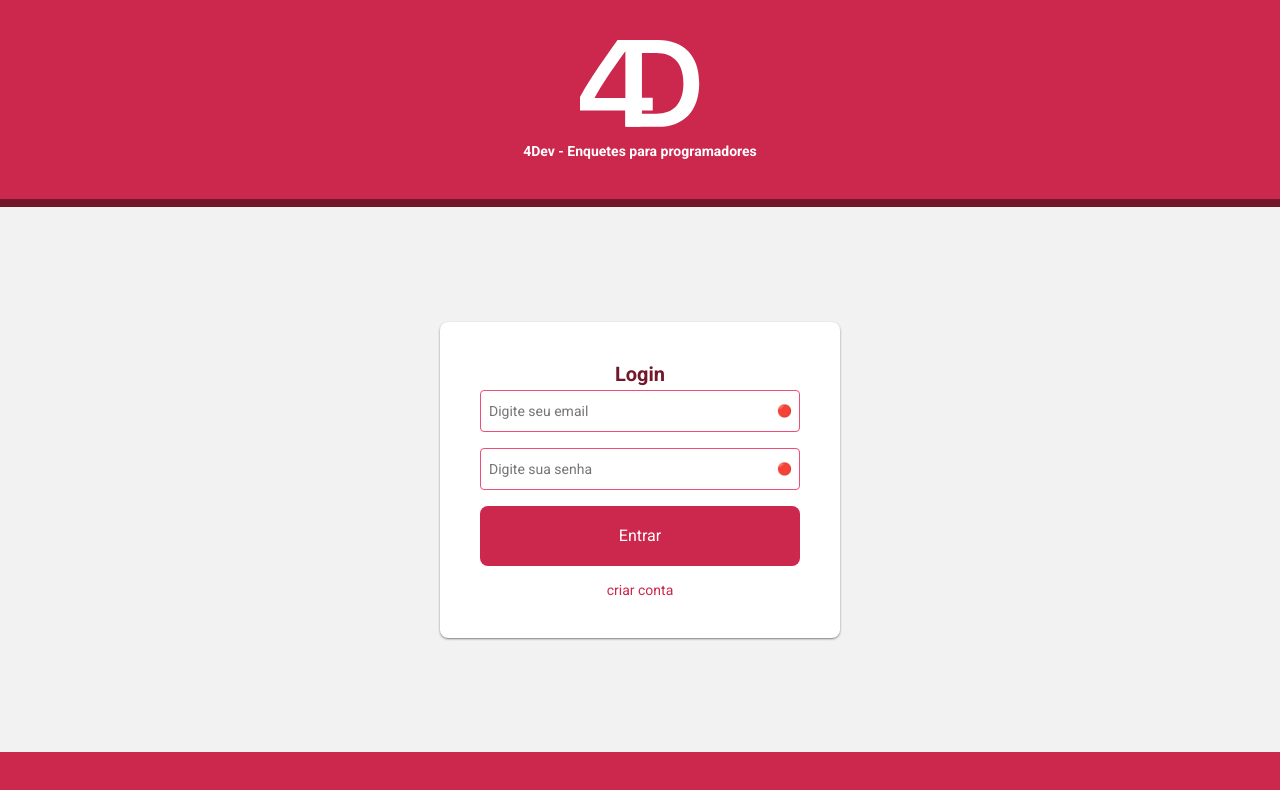
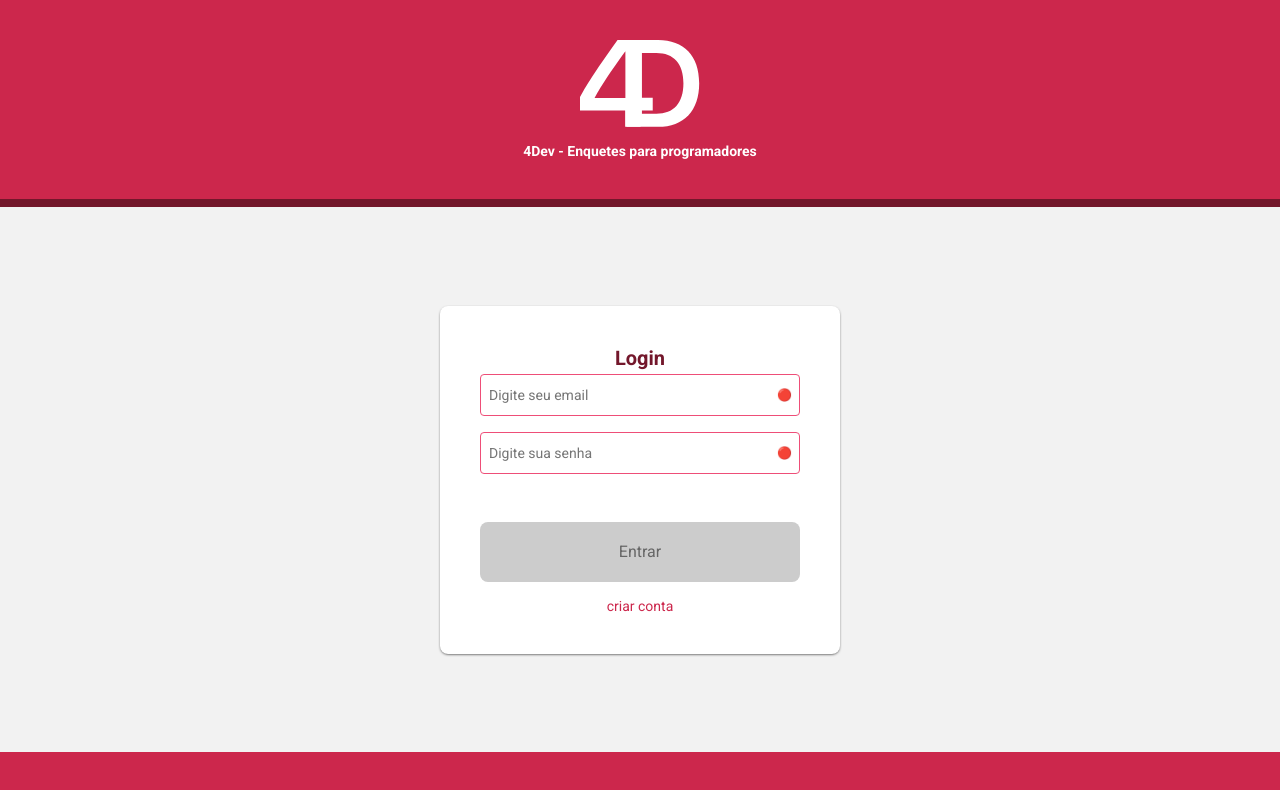
Before and after one commit to lfeliperibeiro/clean-react, a React app: page / in a window 1280 px wide. Shown: the top 790 px of the page. Built offline with nearby package versions, Linux system fonts and the light colour scheme.

Commit message:
feat: ensure Login starts with submit button disabled

```diff
--- a/src/presentation/pages/Login/login.tsx
+++ b/src/presentation/pages/Login/login.tsx
@@ -20,7 +20,7 @@ const Login: React.FC = () => {
                    <h2>Login</h2>
                        <Input type={'email'} name={'email'} placeholder={'Digite seu email'}/>
                        <Input type={'password'} name={'password'} placeholder={'Digite sua senha'}/>
-                   <button type="submit">Entrar</button>
+                   <button className={styles.submit} data-testid={'submit'} type="submit" disabled>Entrar</button>
                    <span className={styles.link}>Criar conta</span>
                 <FormStatus/>
                </form>
--- a/src/presentation/pages/login-styles.scss
+++ b/src/presentation/pages/login-styles.scss
@@ -25,6 +25,19 @@
       margin-bottom: 4px;
     }
 
+    .submit {
+      margin-top: 32px;
+
+      &:disabled {
+        background-color: $disabled;
+        color: $disabledText;
+
+        &:hover {
+          opacity: 1;
+        }
+      }
+    }
+
 
     .link {
       text-align: center;
--- a/src/presentation/styles/colors.scss
+++ b/src/presentation/styles/colors.scss
@@ -4,3 +4,5 @@ $background: #F2F2F2;
 $primary: #CC274C;
 $primaryDark: #73172b;
 $primaryLight: #ee4e78;
+$disabled: #CCC;
+$disabledText: #666;
```
